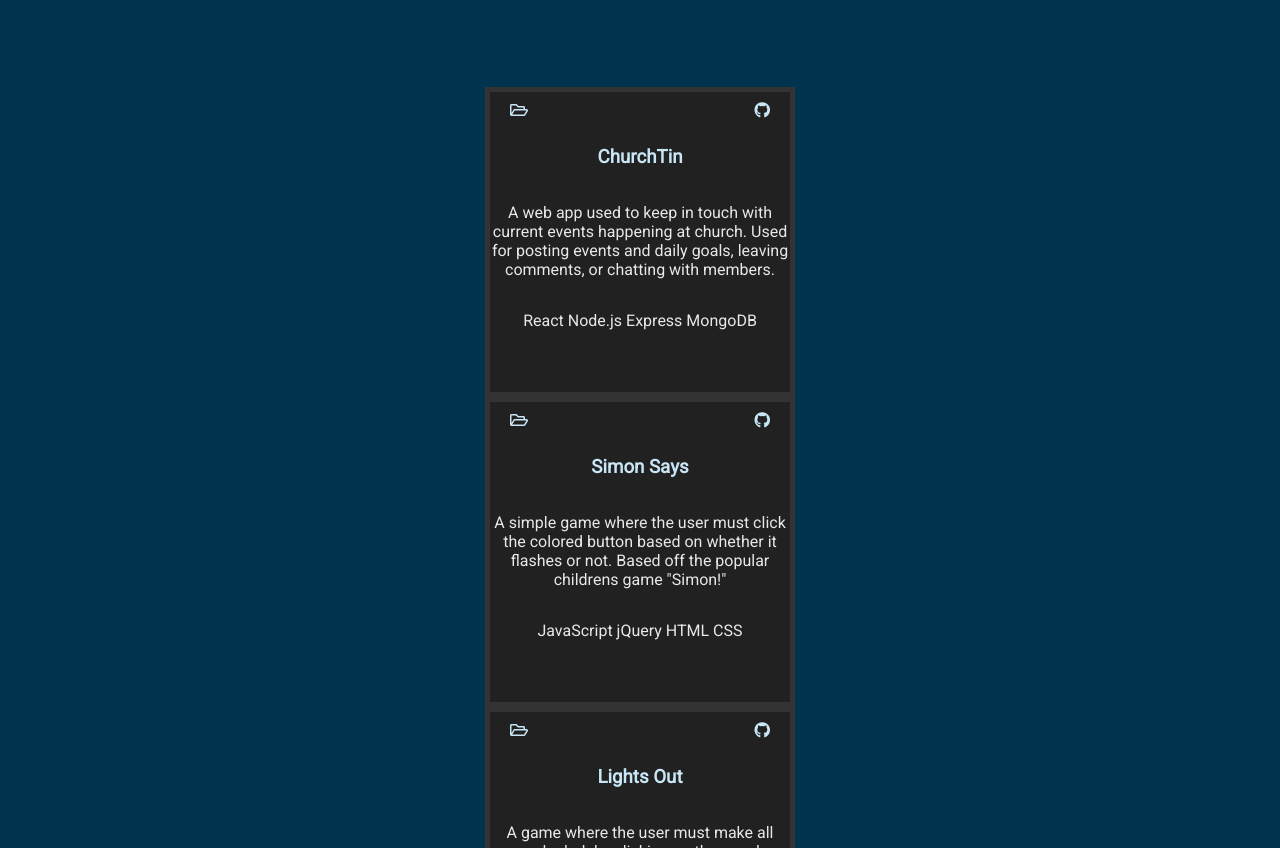
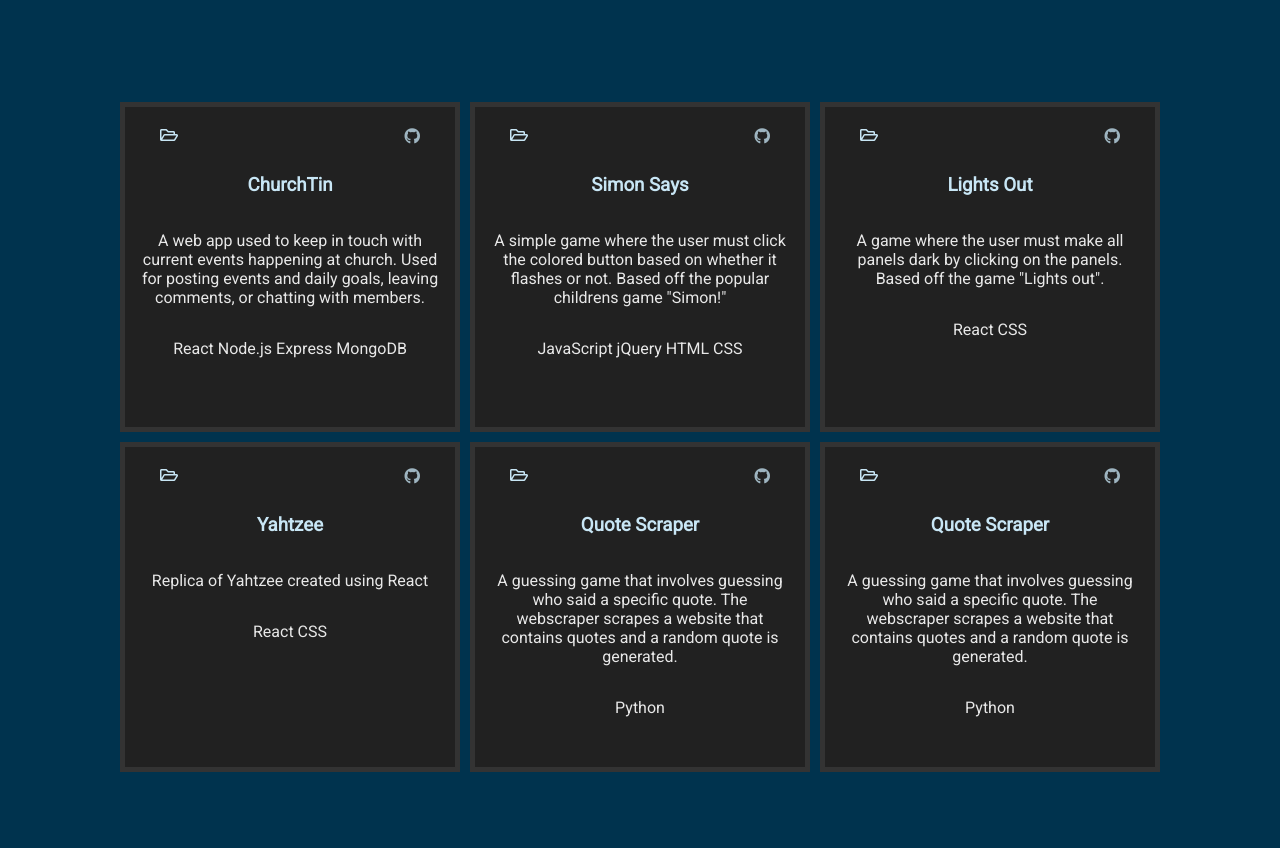
Before and after one commit to CKaii/ckaii.github.io, a plain HTML site: page index.html in a window 1280 px wide. Shown: the part 1952-2800 px from the top of the page. Drawn offline with Linux system fonts and the light colour scheme.

Commit message:
added css to projects section

```diff
--- a/css/styles.css
+++ b/css/styles.css
@@ -27,7 +27,7 @@ p {
 a {
   text-decoration: none;
   opacity: 0.75;
-  margin: 30px;
+  /* margin: 30px; */
 }
 
 /* Navbar */
@@ -55,14 +55,14 @@ a:hover {
   color: #11999E;
 }
 
-/* About Styles */
+/* About Section Styles */
 .paragraph {
   text-align: left;
   padding: 0px 50px;
   font-size: 18px;
 }
 
-#about ul {
+.tech {
   display: flex;
   flex-direction: column;
   flex-wrap: wrap;
@@ -99,12 +99,14 @@ a:hover {
 
 /* Project Styles */
 .project-header {
-  display: inline
+  display: flex;
+  flex-wrap: wrap;
+  margin: auto;
+  justify-content: center;
 }
 
 .container {
   min-height:700px;
-  /* position:relative; */
   display:flex;
   justify-content:space-around;
   align-items:center;
@@ -119,6 +121,8 @@ a:hover {
   flex-direction:column;
   justify-content:flex-start;
   border:5px solid #333;
+  padding: 10px 15px;;
+  margin: 5px;
 }
 
 .card-icon {
--- a/index.html
+++ b/index.html
@@ -38,7 +38,7 @@
             <p>In the last 4 years I've taught myself how to program and design websites with various technologies.</p>
             <p>Here are some of them:</p>
           </div>
-          <ul>
+          <ul class='tech'>
             <li>JavaScript</li>
             <li>React</li>
             <li>Python</li>
@@ -70,11 +70,11 @@
         <div class='project'>
           <h2 class='header'>Projects</h2>
             <div class='container'>
-              <div class='project-headers'>
+              <div class='project-header'>
                 <div class='card'>
                   <div class='card-icon'>
                     <i class="far fa-folder-open"></i>
-                    <i class="fab fa-github"></i>
+                    <a href="https://github.com/CKaii/churchTin"><i class="fab fa-github"></i></a>
                   </div>
                   <h3>ChurchTin</h3>
                   <p> A web app used to keep in touch with current events happening at church. Used for posting events and daily goals, leaving comments, or chatting with members.</p>
@@ -83,7 +83,7 @@
                 <div class='card'>
                   <div class='card-icon'>
                     <i class="far fa-folder-open"></i>
-                    <i class="fab fa-github"></i>
+                    <a href="https://github.com/CKaii/Simon-Game"><i class="fab fa-github"></i></a>
                   </div>
                   <h3>Simon Says</h3>
                   <p>A simple game where the user must click the colored button based on whether it flashes or not. Based off the popular childrens game "Simon!"</p>
@@ -92,7 +92,7 @@
                 <div class='card'>
                   <div class='card-icon'>
                     <i class="far fa-folder-open"></i>
-                    <i class="fab fa-github"></i>
+                    <a href="https://github.com/CKaii/Lights-Out-Game"><i class="fab fa-github"></i></a>
                   </div>
                   <h3>Lights Out</h3>
                   <p>A game where the user must make all panels dark by clicking on the panels. Based off the game "Lights out".
@@ -101,7 +101,7 @@
                 <div class='card'>
                   <div class='card-icon'>
                     <i class="far fa-folder-open"></i>
-                    <i class="fab fa-github"></i>
+                    <a href=""><i class="fab fa-github"></i></a>
                   </div>
                   <h3>Yahtzee</h3>
                   <p>Replica of Yahtzee created using React</p>
@@ -110,7 +110,16 @@
                 <div class='card'>
                   <div class='card-icon'>
                     <i class="far fa-folder-open"></i>
-                    <i class="fab fa-github"></i>
+                    <a href="https://github.com/CKaii/quote-webscraper-guessing-game"><i class="fab fa-github"></i></a>
+                  </div>
+                  <h3>Quote Scraper</h3>
+                  <p>A guessing game that involves guessing who said a specific quote. The webscraper scrapes a website that contains quotes and a random quote is generated.</p>
+                  <p>Python</p>
+                </div>
+                <div class='card'>
+                  <div class='card-icon'>
+                    <i class="far fa-folder-open"></i>
+                    <a href="https://github.com/CKaii/quote-webscraper-guessing-game"><i class="fab fa-github"></i></a>
                   </div>
                   <h3>Quote Scraper</h3>
                   <p>A guessing game that involves guessing who said a specific quote. The webscraper scrapes a website that contains quotes and a random quote is generated.</p>
```
